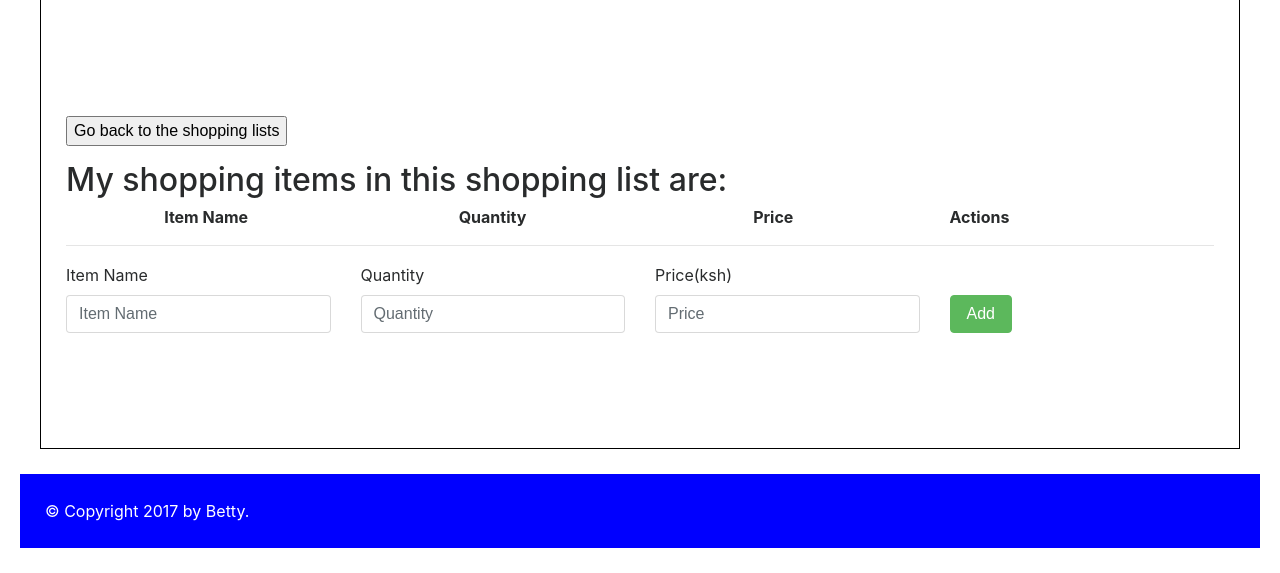
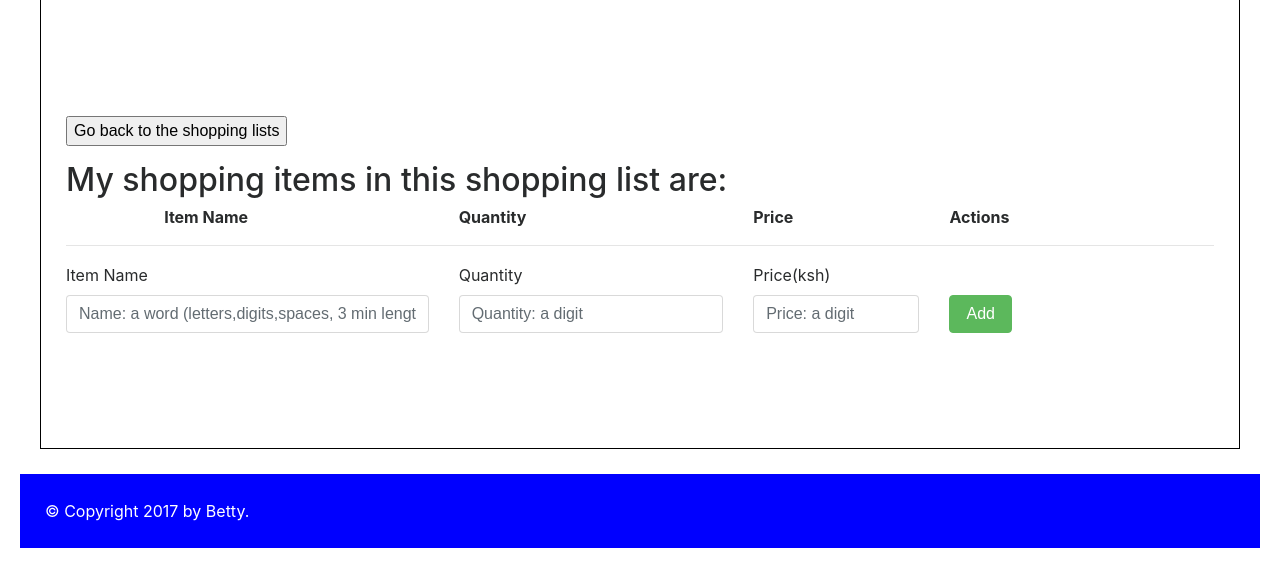
Before and after one commit to Betty-Kebenei/shopping-list, a Flask app: page /view_lists in a window 1280 px wide. Shown: the part 124-697 px from the top of the page. Run offline with Flask 2, Linux system fonts and the light colour scheme; parts of the project's set-up code (start-up, migrations or seed data) failed here and were passed over; some libraries are stand-ins or nearby versions.

Commit message:
[FIXES] Update input placeholders with a user friendly message.

```diff
--- a/app/templates/dashboard.html
+++ b/app/templates/dashboard.html
@@ -27,13 +27,14 @@
             {{form.csrf_token}}
             <div class="row">
                 <div class="col-md-2">{{form.listname.label}}</div>
-            <div class="col-md-6">{{form.listname(placeholder="Name of the new shopping list", class="form-control", id="create", value="" )}}</div>
+                <div class="col-md-6">{{form.listname(placeholder="Name should only contain letters, digits and spaces; with 3 as min length", class="form-control", id="create", value="" )}}</div>
                 <div class="col-md-4">{{form.submit(class="btn btn-success")}}</div>
             </div>
             </form>
         </div>
     </div>
 <br><br>
+
 <div class="row">
     <div class="col-md-1"></div>
     <div class="col-md-2"><p><b>SHOPPING LIST ID</b></p></div>
@@ -90,6 +91,7 @@
         {% endif %}
     </div>
 </div>
+
 {% endblock %}
 
 {% block footer %}
--- a/app/templates/shoppingitems.html
+++ b/app/templates/shoppingitems.html
@@ -101,15 +101,15 @@
         <form method="POST" action="{{ url_for('add_item')}}">
         {{form.csrf_token}}
         <div class="row">
-            <div class="col-md-3">{{form.itemname.label}}</div>
+            <div class="col-md-4">{{form.itemname.label}}</div>
             <div class="col-md-3">{{form.quantity.label}}</div>
-            <div class="col-md-3">{{form.price.label}}</div>
+            <div class="col-md-2">{{form.price.label}}</div>
             <div class="col-md-3"></div>
         </div>
         <div class="row">
-                <div class="col-md-3">{{form.itemname(placeholder="Item Name", class="form-control", id="create", value="")}}</div>
-                <div class="col-md-3">{{form.quantity(placeholder="Quantity", class="form-control", id="quantity", value="")}}</div>
-                <div class="col-md-3">{{form.price(placeholder="Price", class="form-control", id="price", value="")}}</div>
+                <div class="col-md-4">{{form.itemname(placeholder="Name: a word (letters,digits,spaces, 3 min length)", class="form-control", id="create", value="")}}</div>
+                <div class="col-md-3">{{form.quantity(placeholder="Quantity: a digit", class="form-control", id="quantity", value="")}}</div>
+                <div class="col-md-2">{{form.price(placeholder="Price: a digit", class="form-control", id="price", value="")}}</div>
                 <div class="col-md-3">{{form.submit(class="btn btn-success")}}</div>
             </div>
         </form>
```
Lines whose indentation alone changed are shown as unchanged.
